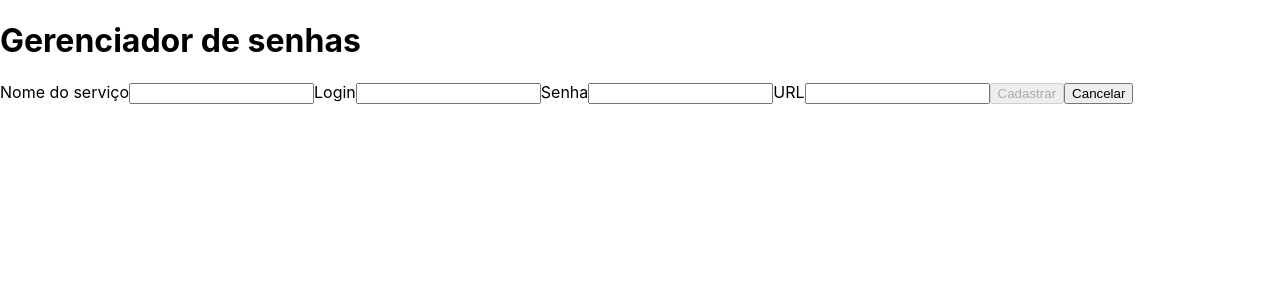
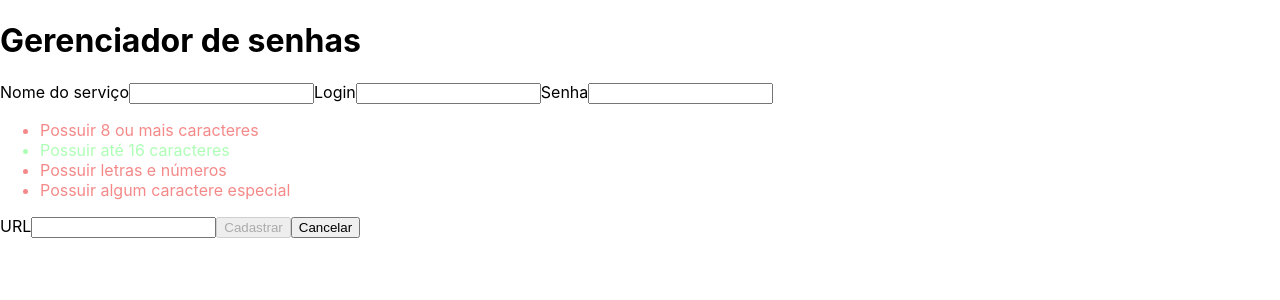
Before and after one commit to alissonooliveiraofc/password-manager, a React (Vite) app: page / in a window 1280 px wide. Both pictures are taken after a click on the button "Cadastrar nova senha". Shown: the top 300 px of the page. Built offline with nearby package versions, Linux system fonts and the light colour scheme.

Commit message:
REQ 5 - Feito

```diff
--- a/src/App.tsx
+++ b/src/App.tsx
@@ -14,6 +14,20 @@ function App() {
     const { name, value } = event.target;
     setFormData({ ...formData, [name]: value });
     verifyForm();
+
+    if (name === 'password') {
+      const hasMinLength = value.length >= 8;
+      const hasMaxLength = value.length <= 16;
+      const hasLettersAndNumbers = /[a-zA-Z]/.test(value) && /\d/.test(value);
+      const hasSpecialChar = /[!@#$%^&*(),.?":{}|<>]/.test(value);
+
+      setError({
+        hasMinLength,
+        hasMaxLength,
+        hasLettersAndNumbers,
+        hasSpecialChar,
+      });
+    }
   };
 
   const verifyForm = () => {
@@ -35,12 +49,20 @@ function App() {
     ) {
       return setIsButtonEnabled(true);
     }
-    return setIsButtonEnabled(false);
+    return (
+      setIsButtonEnabled(false)
+
+    );
   };
 
   const [showForm, setShowForm] = useState(false);
   const [formData, setFormData] = useState(form);
   const [isButtonEnabled, setIsButtonEnabled] = useState(false);
+  const [error, setError] = useState({
+    hasMinLength: false,
+    hasMaxLength: true,
+    hasLettersAndNumbers: false,
+    hasSpecialChar: false });
 
   return (
     <div>
@@ -54,7 +76,8 @@ function App() {
             setShowForm={ setShowForm }
             handleChange={ handleChange }
             isButtonEnabled={ isButtonEnabled }
-
+            error={ error }
+            setError={ setError }
           />
             : (
               <button onClick={ () => setShowForm(true) }>
--- a/src/components/Form.tsx
+++ b/src/components/Form.tsx
@@ -2,10 +2,31 @@ type FormProps = {
   setShowForm: (boolean : boolean) => void;
   handleChange: (event: React.ChangeEvent<HTMLInputElement>) => void;
   isButtonEnabled: boolean;
+  error: {
+    hasMinLength: boolean,
+    hasMaxLength: boolean,
+    hasLettersAndNumbers: boolean,
+    hasSpecialChar: boolean
+  };
 
+  setError:(value: React.SetStateAction<{
+    hasMinLength: boolean;
+    hasMaxLength: boolean;
+    hasLettersAndNumbers: boolean;
+    hasSpecialChar: boolean;
+  }>) => void
 };
 
-function Form({ setShowForm, handleChange, isButtonEnabled }: FormProps) {
+const VALID_PASSWORD_CHECK = 'valid-password-check';
+const INVALID_PASSWORD_CHECK = 'invalid-password-check';
+
+function Form({
+  setShowForm,
+  handleChange,
+  isButtonEnabled,
+  error,
+  setError,
+}: FormProps) {
   return (
     <form>
       <label htmlFor="service">Nome do serviço</label>
@@ -34,7 +55,36 @@ function Form({ setShowForm, handleChange, isButtonEnabled }: FormProps) {
         id="password"
         onChange={ (event) => handleChange(event) }
       />
-
+      <ul>
+        <li
+          className={ error.hasMinLength
+            ? VALID_PASSWORD_CHECK
+            : INVALID_PASSWORD_CHECK }
+        >
+          Possuir 8 ou mais caracteres
+        </li>
+        <li
+          className={ error.hasMaxLength
+            ? VALID_PASSWORD_CHECK
+            : INVALID_PASSWORD_CHECK }
+        >
+          Possuir até 16 caracteres
+        </li>
+        <li
+          className={ error.hasLettersAndNumbers
+            ? VALID_PASSWORD_CHECK
+            : INVALID_PASSWORD_CHECK }
+        >
+          Possuir letras e números
+        </li>
+        <li
+          className={ error.hasSpecialChar
+            ? VALID_PASSWORD_CHECK
+            : INVALID_PASSWORD_CHECK }
+        >
+          Possuir algum caractere especial
+        </li>
+      </ul>
       <label htmlFor="url">URL</label>
       <input
         type="text"
```
